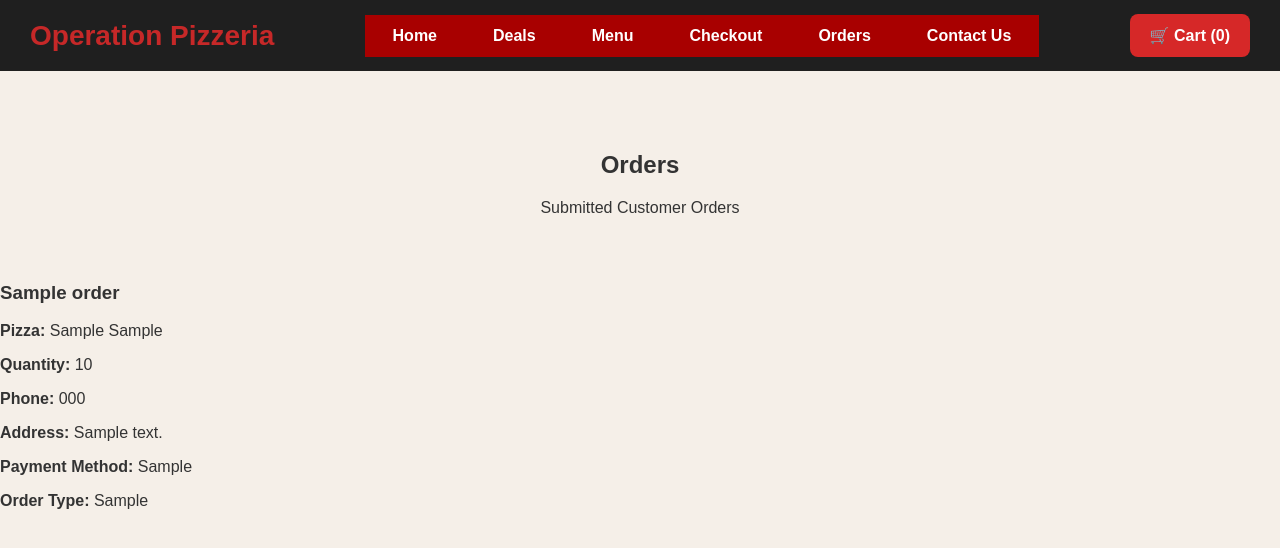
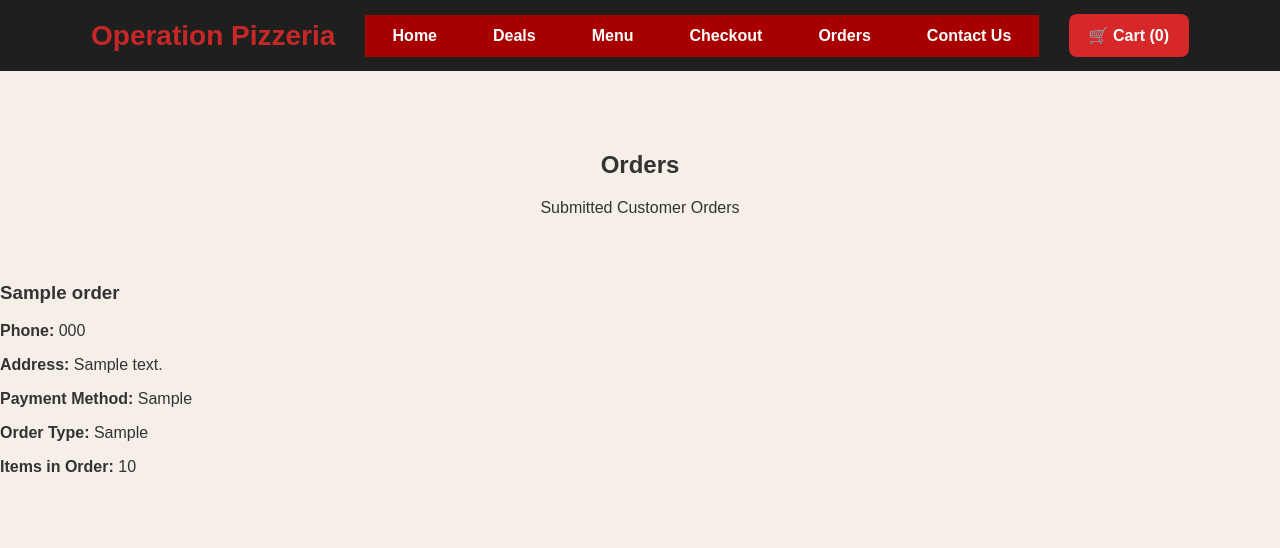
Before and after one commit to sktooyak/pizza-app, a Flask app: page /orders in a window 1280 px wide. Shown: the top 548 px of the page. Run offline with Flask 3, Linux system fonts and the light colour scheme; tables that the repository leaves empty hold one stand-in row (values such as "Sample post").

Commit message:
Update orders.html
merge issues

```diff
--- a/templates/orders.html
+++ b/templates/orders.html
@@ -1,20 +1,15 @@
 <!DOCTYPE html>
 <html lang="en">
 <head>
-    <!-- Basic page setup -->
     <meta charset="UTF-8">
     <meta name="viewport" content="width=device-width, initial-scale=1.0">
     <title>Orders - Operation Pizzeria</title>
-
-    <!-- Connect CSS -->
     <link rel="stylesheet" href="{{ url_for('static', filename='style.css') }}">
 </head>
 <body>
 
-    <!-- =========================
-         HEADER / NAVIGATION
-         ========================= -->
     <header class="top-header">
+        <div class="container">
             <a href="/" class="logo">Operation Pizzeria</a>
 
             <nav class="main-nav">
@@ -26,33 +21,25 @@
                 <a href="/contact">Contact Us</a>
             </nav>
 
-        <a href="/cart" class="cart-button">
-            🛒 Cart ({{ cart_count }})
-        </a>
+            <a href="/cart" class="cart-button">🛒 Cart ({{ cart_count }})</a>
+        </div>
     </header>
 
-    <!-- =========================
-         PAGE TITLE
-         ========================= -->
     <main class="hero">
         <h2>Orders</h2>
         <p>Submitted Customer Orders</p>
     </main>
 
-    <!-- =========================
-         ORDERS LIST
-         ========================= -->
     <section class="orders-list">
         {% if orders %}
             {% for order in orders %}
                 <div class="order-card">
                     <h3>{{ order.customer_name }}</h3>
-                    <p><strong>Pizza:</strong> {{ order.pizza_size }} {{ order.pizza_type }}</p>
-                    <p><strong>Quantity:</strong> {{ order.quantity }}</p>
                     <p><strong>Phone:</strong> {{ order.phone }}</p>
                     <p><strong>Address:</strong> {{ order.address }}</p>
                     <p><strong>Payment Method:</strong> {{ order.payment_method|title }}</p>
                     <p><strong>Order Type:</strong> {{ order.order_type|title }}</p>
+                    <p><strong>Items in Order:</strong> {{ order.quantity }}</p>
                 </div>
             {% endfor %}
         {% else %}
```
Lines whose indentation alone changed are shown as unchanged.
